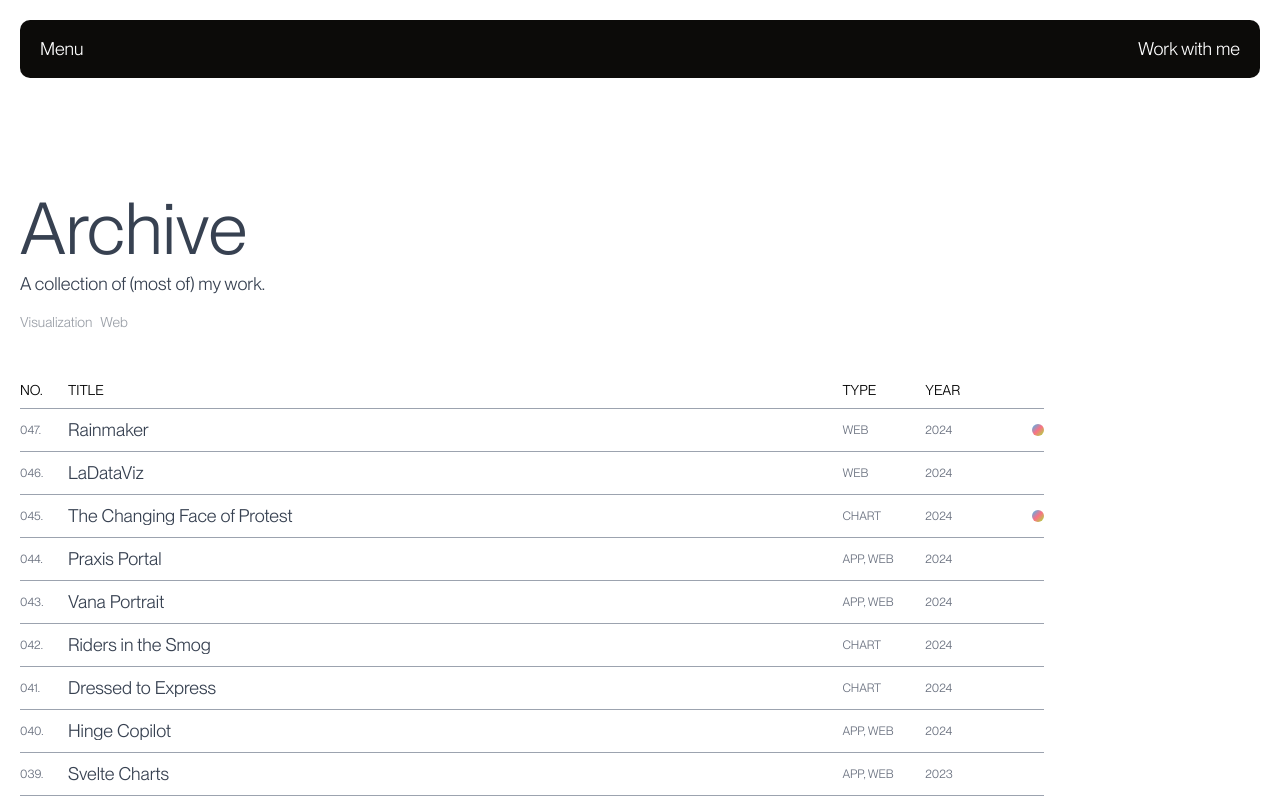
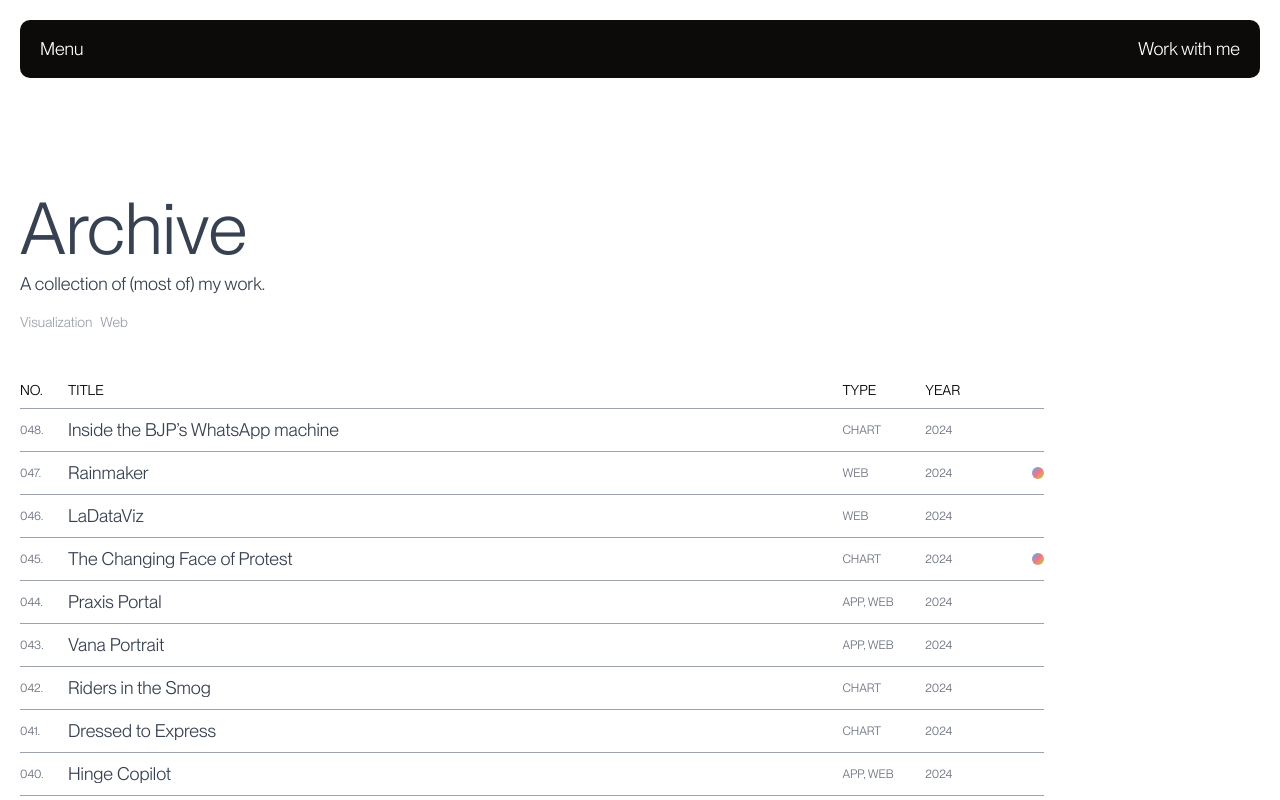
Before and after one commit to connorrothschild/v5, a Next.js app: page /archive in a window 1280 px wide. Shown: the top 800 px of the page. Built offline with nearby package versions, Linux system fonts and the light colour scheme; a web font is replaced by a local one.

Commit message:
New project

```diff
--- a/src/components/Sections/Archive.tsx
+++ b/src/components/Sections/Archive.tsx
@@ -9,6 +9,14 @@ import {
 import { useRouter } from "next/router";
 
 const projects = [
+  {
+    title: "Inside the BJP’s WhatsApp machine",
+    year: 2024,
+    url: "https://restofworld.org/2024/bjp-whatsapp-modi/",
+    type: "Chart",
+    filterCategory: "visualization",
+    featured: false,
+  },
   {
     title: "Rainmaker",
     year: 2024,
```
